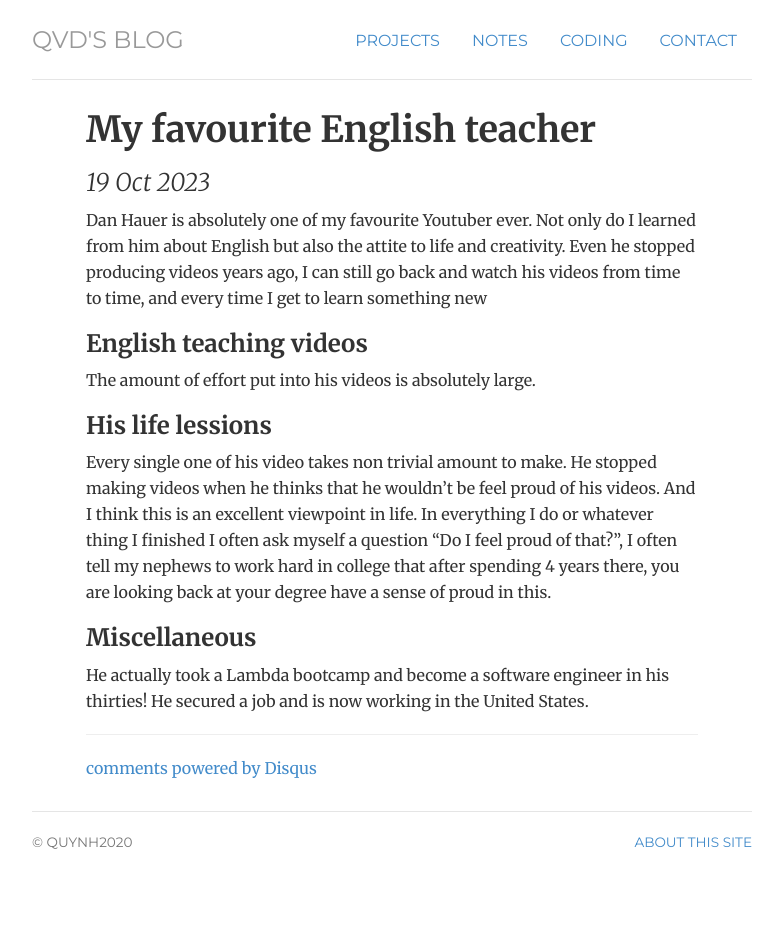
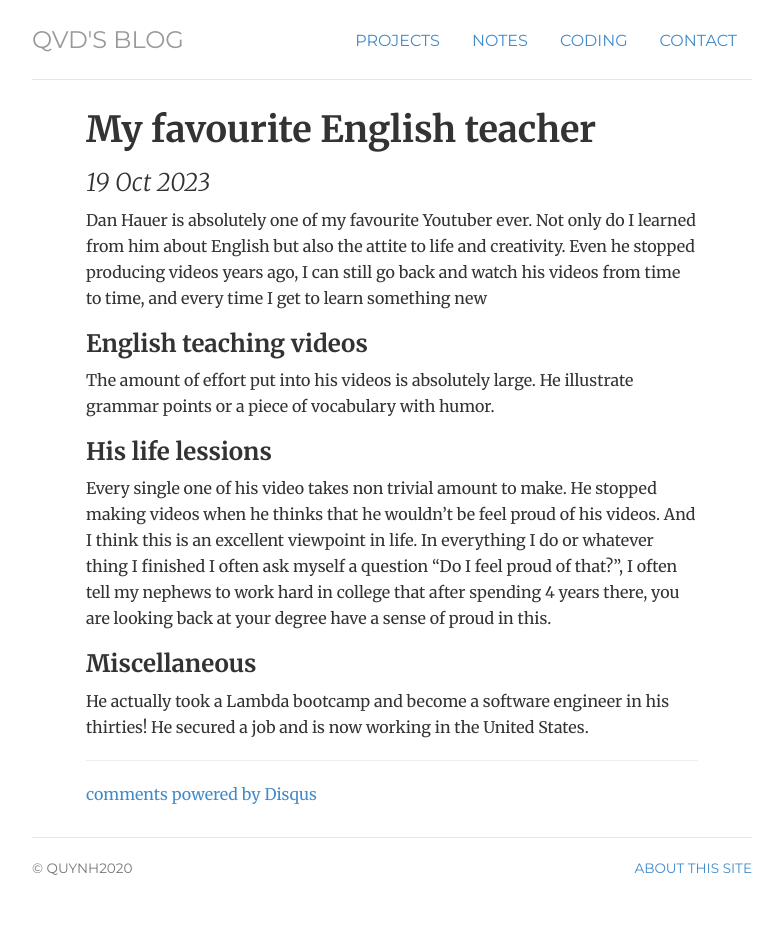
Before and after one commit to quynhdinh/quynhdinh.github.io, a Jekyll site: the page built from _posts/2023-10-19-my-favourite-english-teacher.md, in a window 1280 px wide. Shown: the whole page, without its empty margins (248-1031 px from the left). Built offline with Jekyll 4.4.1, drawn with Linux system fonts in a browser that asks for light colours; comment, search, counter and statistics services are not loaded; before the commit the page ends 904 px from its top, so only the background shows below that.

Commit message:
some misc commit

```diff
--- a/_posts/2023-10-19-my-favourite-english-teacher.md
+++ b/_posts/2023-10-19-my-favourite-english-teacher.md
@@ -4,7 +4,7 @@ title: "My favourite English teacher"
 ---
 Dan Hauer is absolutely one of my favourite Youtuber ever. Not only do I learned from him about English but also the attite to life and creativity. Even he stopped producing videos years ago, I can still go back and watch his videos from time to time, and every time I get to learn something new
 ### English teaching videos
-The amount of effort put into his videos is absolutely large.
+The amount of effort put into his videos is absolutely large. He illustrate grammar points or a piece of vocabulary with humor.
 ### His life lessions
 Every single one of his video takes non trivial amount to make. He stopped making videos when he thinks that he wouldn't be feel proud of his videos. And I think this is an excellent viewpoint in life. In everything I do or whatever thing I finished I often ask myself a question "Do I feel proud of that?", I often tell my nephews to work hard in college that after spending 4 years there, you are looking back at your degree have a sense of proud in this.
 ### Miscellaneous
```
Also changed, not shown: 1 other file.
